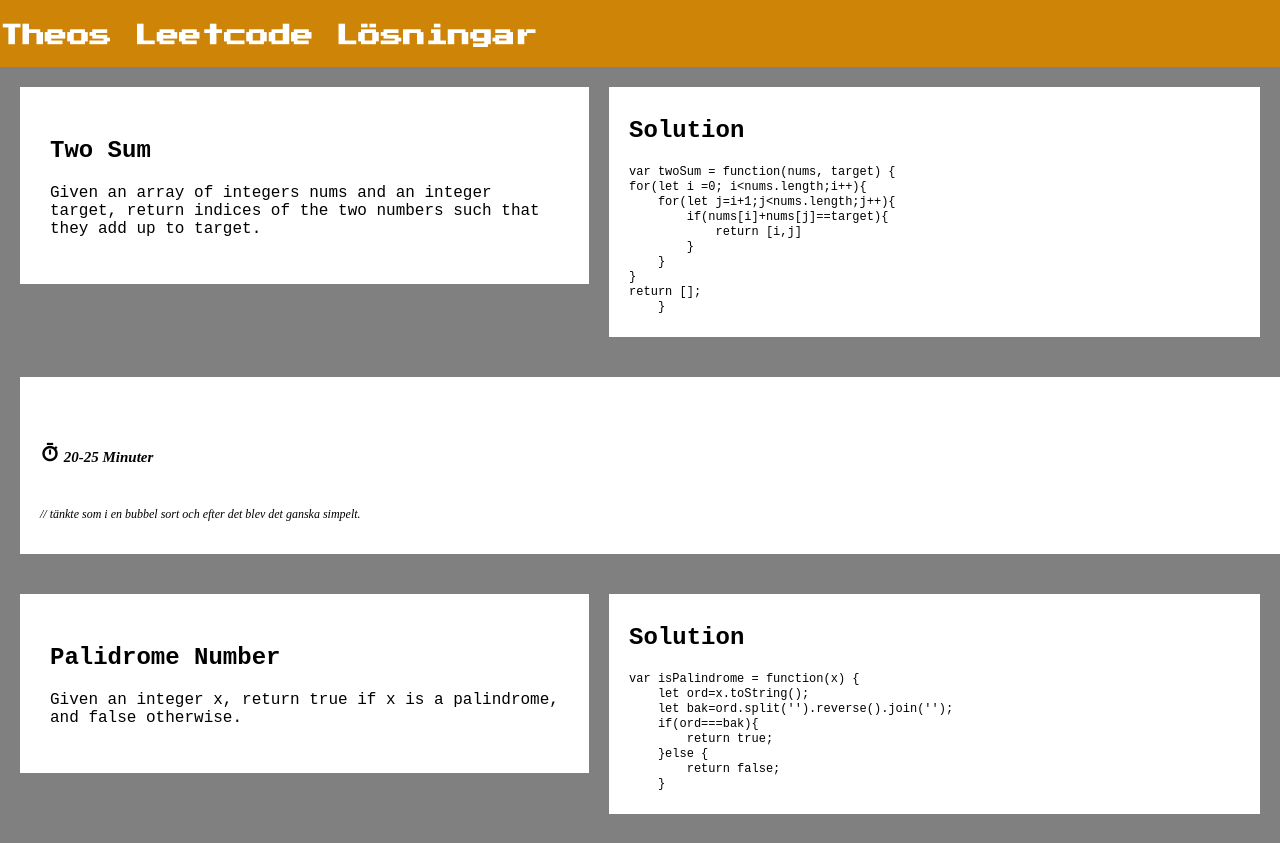
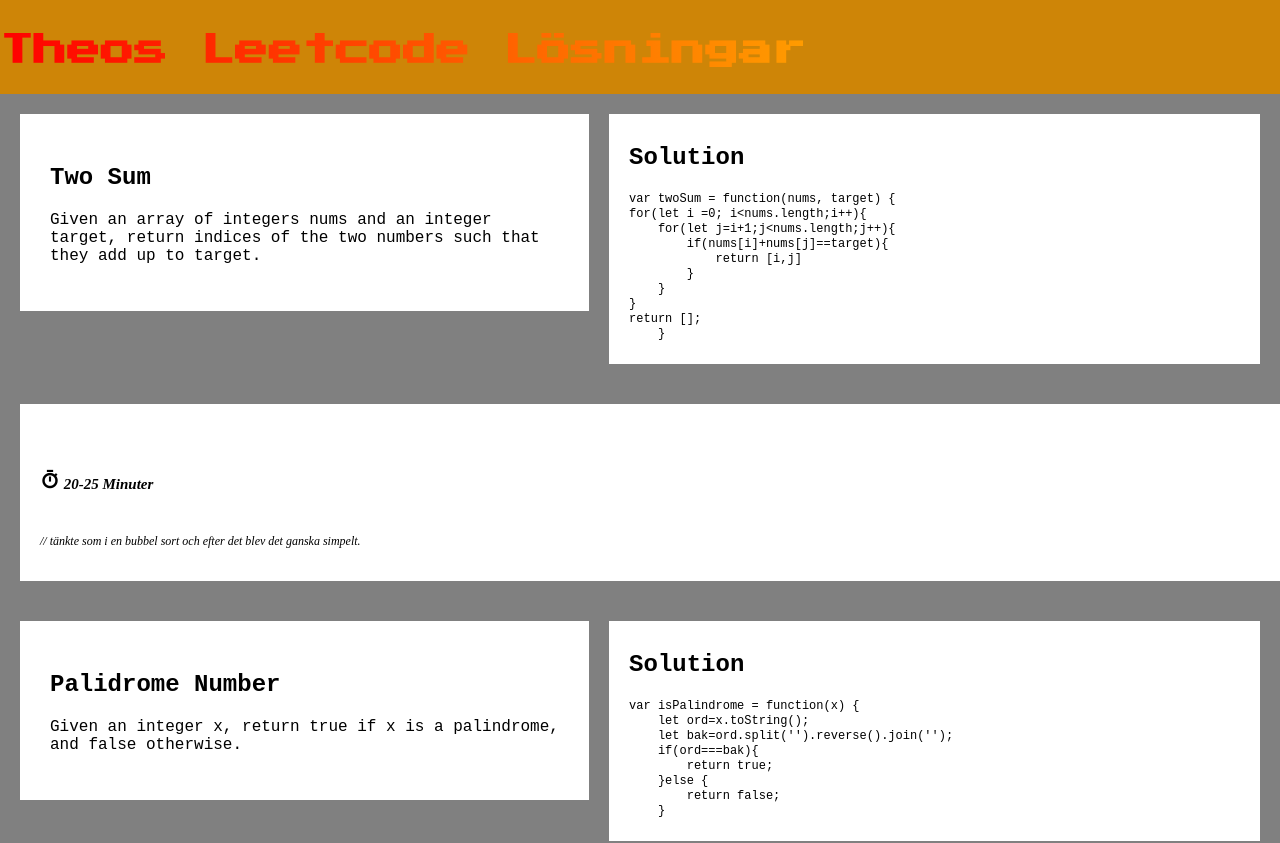
Before and after one commit to pengabutiken/leet-codeTheoResultat, a Vue app: page / in a window 1280 px wide. Shown: the top 843 px of the page. Built offline with nearby package versions, Linux system fonts and the light colour scheme; a web font is replaced by a local one.

Commit message:
la till en cool effekt i headern...

```diff
--- a/src/components/Header.vue
+++ b/src/components/Header.vue
@@ -21,8 +21,26 @@
    font-family: "Press Start 2P", system-ui;
 
 }
-h1:hover{
-    color: black;
+h1{
+  font-size: 3em;
+  background: linear-gradient(90deg, red, orange, yellow, green, blue, indigo, violet);
+  background-size: 400%;
+  -webkit-background-clip: text;
+  -webkit-text-fill-color: transparent;
+  transition: background-position 1s;
+}
+h1:hover {
+  animation: rainbow 2s linear infinite;
+}
+@keyframes rainbow {
+  0% {
+    background-position: 0%;
+  }
+  100% {
+    background-position: 100%;
+  }
 }
 
+
+
 </style>
```
